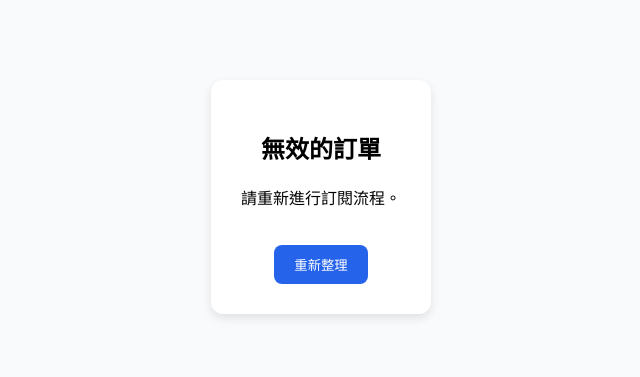
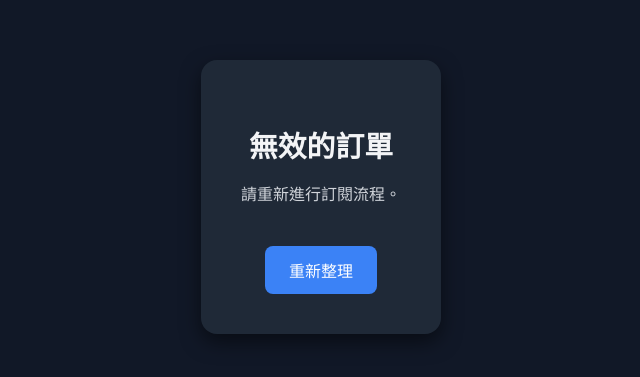
Before and after one commit to Le1Ma1/leimaitech-site, a website: page payment-result.html in a window 1280 px wide. Shown: the part 203-580 px from the top of the page, without its empty margins (319-959 px from the left). Drawn offline with Linux system fonts and the light colour scheme.

Commit message:
result & webhook auto update

```diff
--- a/payment-result.html
+++ b/payment-result.html
@@ -5,8 +5,9 @@
   <title>訂閱狀態 - Leimaitech</title>
   <style>
     body {
-      font-family: Arial, sans-serif;
-      background: #f9fafb;
+      font-family: "Segoe UI", Arial, sans-serif;
+      background: #111827;
+      color: #f3f4f6;
       display: flex;
       justify-content: center;
       align-items: center;
@@ -14,30 +15,42 @@
       margin: 0;
     }
     .card {
-      background: #fff;
-      border-radius: 12px;
-      box-shadow: 0 4px 10px rgba(0,0,0,0.1);
-      padding: 30px;
-      max-width: 400px;
+      background: #1f2937;
+      border-radius: 16px;
+      box-shadow: 0 8px 20px rgba(0,0,0,0.5);
+      padding: 40px;
+      max-width: 450px;
       text-align: center;
     }
-    .success { color: #16a34a; }
-    .failed { color: #dc2626; }
-    .pending { color: #ca8a04; }
+    h2 {
+      font-size: 1.8rem;
+      margin-bottom: 15px;
+    }
+    p {
+      font-size: 1rem;
+      color: #d1d5db;
+    }
+    .success { color: #10b981; }
+    .failed { color: #ef4444; }
+    .pending { color: #fbbf24; }
     button {
-      margin-top: 20px;
-      padding: 10px 20px;
+      margin-top: 25px;
+      padding: 12px 24px;
       border: none;
       border-radius: 8px;
-      background: #2563eb;
+      background: #3b82f6;
       color: #fff;
       cursor: pointer;
+      font-size: 1rem;
+    }
+    button:hover {
+      background: #2563eb;
     }
   </style>
 </head>
 <body>
   <div class="card">
-    <h2 id="statusTitle">檢查中...</h2>
+    <h2 id="statusTitle">⌛ 檢查中...</h2>
     <p id="statusMessage">請稍候，我們正在確認您的訂閱授權。</p>
     <button onclick="location.reload()">重新整理</button>
   </div>
@@ -57,7 +70,7 @@
         if (!res.ok) throw new Error("查詢失敗");
         const data = await res.json();
 
-        if (data.status === "active") {
+        if (data.status === "paid") {
           document.getElementById("statusTitle").textContent = "🎉 授權成功";
           document.getElementById("statusTitle").className = "success";
           document.getElementById("statusMessage").textContent = "您的訂閱已啟用，您將立即獲得服務。";
```
Also changed, not shown: app.js (+17 -14 lines).
